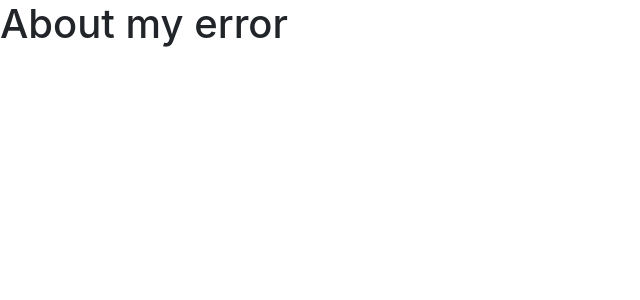
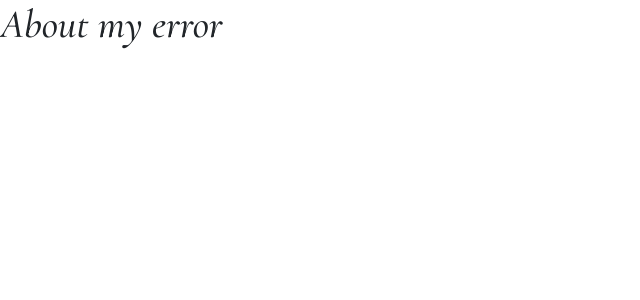
Before and after one commit to DianaNTodorova/my-little-lemon, a React (Create React App) app in the folder my-little-lemon/: page /my-little-lemon/about in a window 1280 px wide. Shown: the top 300 px of the page, without its empty margins (0-640 px from the left). Built offline with nearby package versions, Linux system fonts and the light colour scheme.

Commit message:
font settings

```diff
--- a/my-little-lemon/src/index.css
+++ b/my-little-lemon/src/index.css
@@ -9,7 +9,7 @@ body {
   margin: 0;
   padding: 0 !important;
   height: 100%;
-  font-family: -apple-system, BlinkMacSystemFont, "Cormorant Garamond", serif !important;
+  font-family:"Cormorant Garamond", serif !important;
   -webkit-font-smoothing: antialiased;
   -moz-osx-font-smoothing: grayscale;
   position: relative;
```
